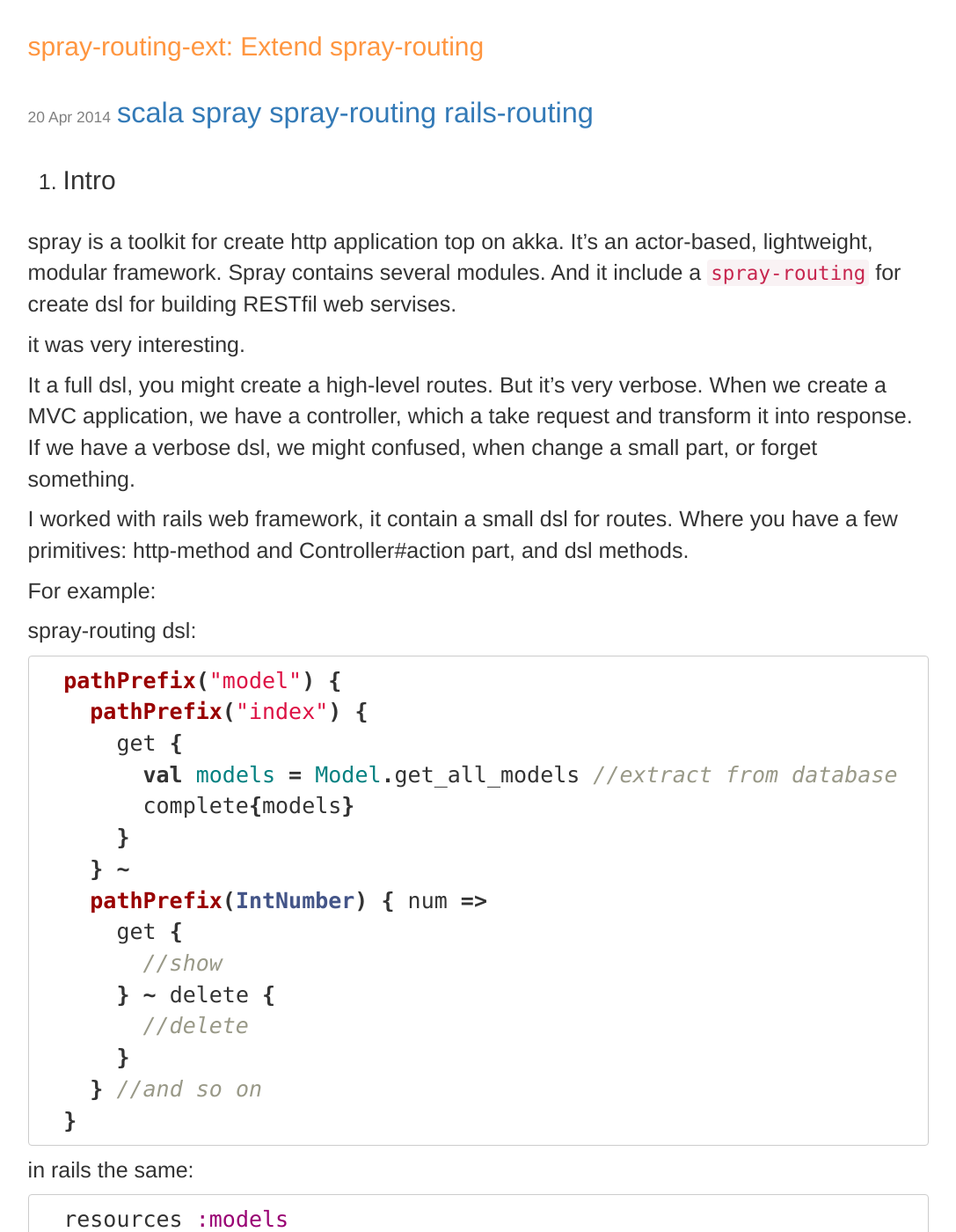
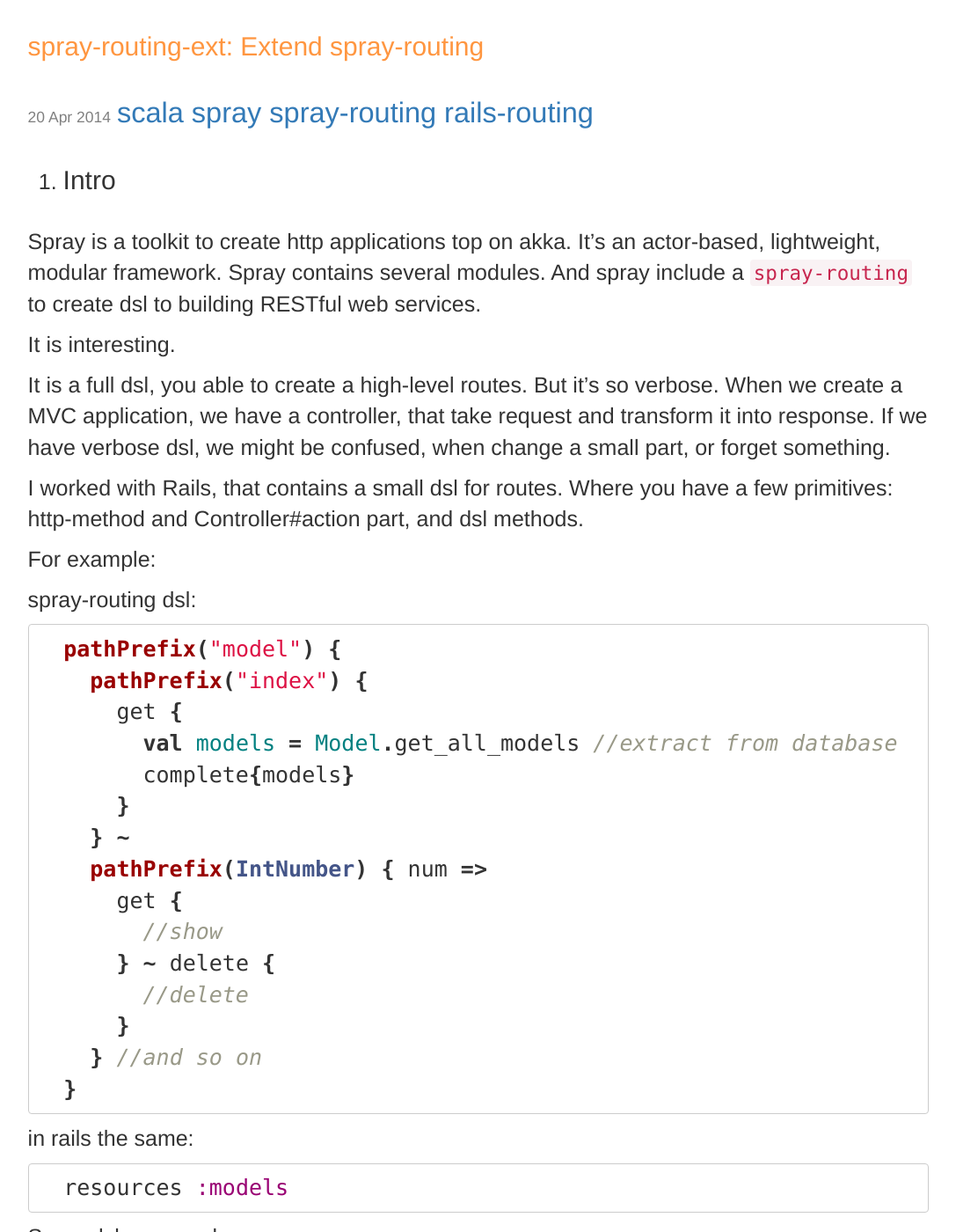
Before and after one commit to fntz/fntz.github.io, a Jekyll site: the page built from _posts/2014-04-20-spray-routing-ext-extend-spray-routing.markdown, in a window 1280 px wide and 1400 px high, scrolled down 215 px. Shown: the whole window at 88% size, without its empty margins (122-1209 px from the left). Built offline with Jekyll 4.4.1, drawn with Linux system fonts in a browser that asks for light colours; nearby versions of some CDN libraries; comment, search, counter and statistics services are not loaded; some of the changed text lies outside the part shown.

Commit message:
update post about spray

````diff
--- a/_posts/2014-04-20-spray-routing-ext-extend-spray-routing.markdown
+++ b/_posts/2014-04-20-spray-routing-ext-extend-spray-routing.markdown
@@ -5,20 +5,26 @@
 categories: scala
 comments: true
 tags: scala spray spray-routing rails-routing
-summary: "spray-routing-ext package for create rails like routes in spray"
+summary: "spray-routing-ext package to create rails like routes in spray framework"
 ---
 
 1. Intro
 --------
 
-spray is a toolkit for create http application top on akka. It's an actor-based, lightweight, modular framework. Spray contains several modules.
-And it include a `spray-routing` for create dsl for building RESTfil web servises.
+Spray is a toolkit to create http applications top on akka. It's an actor-based, lightweight,
+modular framework. Spray contains several modules.
+And spray include a `spray-routing` to create dsl to building RESTful web services.
 
-it was very interesting.
+It is interesting.
 
-It a full dsl, you might create a high-level routes. But it's very verbose. When we create a MVC application, we have a controller, which a take request and transform it into response. If we have a verbose dsl, we might confused, when change a small part, or forget something.
+It is a full dsl, you able to create a high-level routes.
+But it's so verbose.
+When we create a MVC application, we have a controller, that take request and
+transform it into response.
+If we have verbose dsl, we might be confused, when change a small part, or forget something.
 
-I worked with rails web framework, it contain a small dsl for routes. Where you have a few primitives: http-method and Controller#action part, and dsl methods.
+I worked with Rails, that contains a small dsl for routes.
+Where you have a few primitives: http-method and Controller#action part, and dsl methods.
 
 For example:
 
@@ -76,28 +83,33 @@
   }
 ```
 
-If you want a call controller method for several http-methods, use `match0`:
+If you want to call controller method for several http-methods, use `match0`:
 
 ```scala
-  match0[YouController]("baz", List(GET, PUT))
+  match0[YourController]("baz", List(GET, PUT))
 ```
 
-And now, `#baz` can call for `get` and `put` http methods.
+Now, a `#baz` can call for `get` and `put` http methods.
 
-When we create a web servises, we should return something information, it's a posts, comments, or something like this. It a database Model. For work with `controller`s and `model`s we can use `resource`.
+When we create a web services, we should return information,
+It's posts, comments, or something like this.
+It a database Model. For work with `controller`s and `model`s we can use `resource`.
 
 ```scala
-resource[YouCotnroller, Model](exclude("index"))
+resource[YourController, Model](exclude("index"))
 ```
 
-And now, all requests with `/model/` will be redirected for `YouController` methods: `index`, `show`, `delete`, `update`, `create`, `edit` and `fresh`.
+And now, all requests with `/model/` will be redirected to `YourController` methods:
+`index`, `show`, `delete`, `update`, `create`, `edit` and `fresh`.
 
-Controllers it only trait which extend `BaseController`. `BaseController` a trait with one field - `request` whitch contain current request.
+Controllers is only trait that extend a `BaseController`.
+The `BaseController` is a trait with one field - `request` that contains current request.
 
-With `spray-routing-ext` we divide dsl for routing: `get0`, `match0`, `root`. For controllers we use a `spray-routing` dsl for return response:
+With `spray-routing-ext` we divide dsl for routing: `get0`, `match0`, `root`.
+For controllers we should use a `spray-routing` dsl to return response:
 
 ```scala
-  //in you controller:
+  //in your controller:
   def method(id: Int) = {
     //manipulation with id
     respondWithMediaType(`text/html`) {
@@ -110,7 +122,9 @@
 
 Also in controller you have access `request` - current request.
 
-But if our controllers it only traits, how me pass into trait db connection, or other resources, variables. I create the next solution:
+But if our controllers is only traits,
+how me pass into trait db connection, or other resources, variables?
+I create the next solution:
 
 
 ```scala
@@ -147,12 +161,12 @@
 //controller with injection
 trait Controller extends BaseController with MyInj {
   def foo = {
-    //i can use `db` or `myVal` + `request`
+    //I can use `db` or `myVal` + `request`
   }
 }
 ```
 
-Underhood it:
+Underhood is:
 
 ```scala
   //sum is a `request` + outer method params.
@@ -179,7 +193,8 @@
 ```
 As you can see it's just `id\title\description` fields.
 
-Define main system, which create a db connection and actor service, which transform requests into response:
+Define main system, where I create a db connection and an actor service,
+that transform requests into response:
 
 ```scala
 object Blog extends App {
@@ -238,7 +255,8 @@
 
 And now we create `M` from `MVC`.
 
-For `Vies`, i define trait which contatin a method for view information in my browser, a small part:
+For `Vies`, I define trait that contains a method
+for view information in my browser, a small part:
 
 ```scala
 trait HtmlView {
@@ -262,9 +280,10 @@
 }
 ```
 
-`HtmlView` contain methods for all actions, which we use into controller.
+`HtmlView` contains methods for all actions, that we use into controller.
 
-And so, i have a database and a view. And i should extends my controller with this values, which contain `db` and `view`:
+I have a database and a view.
+And I should extend my controller with these values, that contains a `db` and a `view`:
 
 ```scala
 trait DBInj {
@@ -335,7 +354,9 @@
 }
 ```
 
-Now, i exclude `create` method and define himself, because in form, i not use a `id` field. And i define that `/` is a redirect in `index` method from `PostController`.
+I excluded a `create` method and define himself,
+because in a form, I do not use an `id` field.
+And I defined `/` is a redirect to `index` method from `PostController`.
 
 That's all. I created a blog in five minutes.
 
````
Also changed, not shown: other parts of _posts/2014-04-20-spray-routing-ext-extend-spray-routing.markdown (+14 -11 lines).
